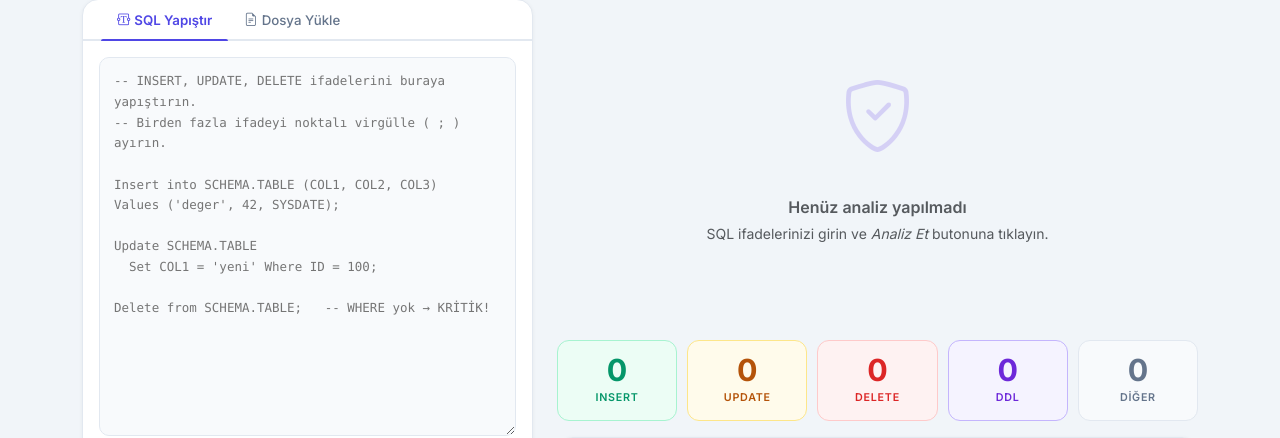
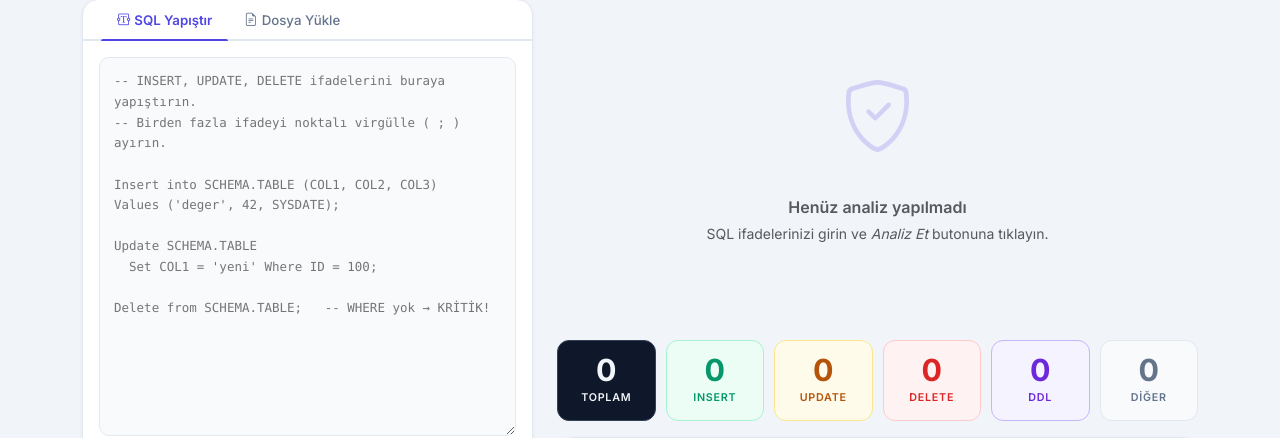
Before and after one commit to BugraKaanTurkyilmaz/sql-analyzer, a Flask app: page / in a window 1280 px wide. Shown: the part 114-552 px from the top of the page. Run offline with Flask 3, Linux system fonts and the light colour scheme.

Commit message:
feat: TOPLAM ifade sayacı eklendi, stat grid 6 sütuna çıkarıldı
Co-Authored-By: Claude Sonnet 4.6 <noreply@anthropic.com>

```diff
--- a/sql_converter.py
+++ b/sql_converter.py
@@ -863,6 +863,8 @@ def convert_sql(sql_text: str) -> dict:
                 table_summary[tbl] = {'INSERT': 0, 'UPDATE': 0, 'DELETE': 0}
             table_summary[tbl][s['type']] += 1
 
+    stats['total'] = stats['insert'] + stats['update'] + stats['delete'] + stats['ddl'] + stats['other']
+
     return {
         'selects': selects,
         'statements': statement_list,
--- a/templates/index.html
+++ b/templates/index.html
@@ -165,6 +165,7 @@
     }
     .stat-box .num { font-size: 1.9rem; font-weight: 700; line-height: 1; }
     .stat-box .lbl { font-size: .67rem; font-weight: 600; text-transform: uppercase; letter-spacing: .07em; margin-top: 5px; }
+    .sb-total  { background:#0f172a; border-color:#334155; color:#f1f5f9; }
     .sb-insert { background:#ecfdf5; border-color:#a7f3d0; color:#059669; }
     .sb-update { background:#fffbeb; border-color:#fde68a; color:#b45309; }
     .sb-delete { background:#fef2f2; border-color:#fecaca; color:#dc2626; }
@@ -489,7 +490,11 @@ Delete from SCHEMA.TABLE;   -- WHERE yok → KRİTİK!"></textarea>
       <div id="resultBlock" style="display:none" class="d-flex flex-column gap-3">
 
         <!-- İstatistik Kartları -->
-        <div class="stat-row" style="grid-template-columns:repeat(5,1fr)">
+        <div class="stat-row" style="grid-template-columns:repeat(6,1fr)">
+          <div class="stat-box sb-total" title="Toplam ifade sayısı">
+            <div class="num" id="sTotal">0</div>
+            <div class="lbl">TOPLAM</div>
+          </div>
           <div class="stat-box sb-insert">
             <div class="num" id="sInsert">0</div>
             <div class="lbl">INSERT</div>
@@ -506,7 +511,7 @@ Delete from SCHEMA.TABLE;   -- WHERE yok → KRİTİK!"></textarea>
             <div class="num" id="sDdl">0</div>
             <div class="lbl">DDL</div>
           </div>
-          <div class="stat-box sb-other" title="SELECT, COMMIT, ROLLBACK ve tanınamayan ifadeler">
+          <div class="stat-box sb-other" title="SELECT, COMMIT, ROLLBACK, EXEC ve diğer ifadeler">
             <div class="num" id="sOther">0</div>
             <div class="lbl">Diğer</div>
           </div>
@@ -694,6 +699,7 @@ function renderResult(data) {
   outputText = data.output;
 
   /* İstatistikler */
+  document.getElementById('sTotal').textContent  = data.stats.total;
   document.getElementById('sInsert').textContent = data.stats.insert;
   document.getElementById('sUpdate').textContent = data.stats.update;
   document.getElementById('sDelete').textContent = data.stats.delete;
```
